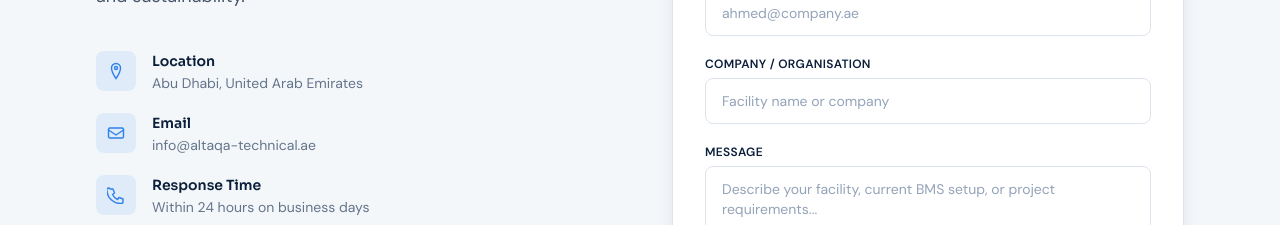
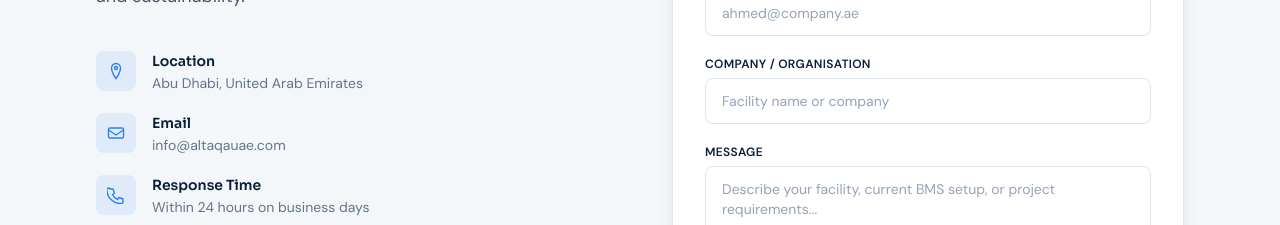
Before and after one commit to MahsMoga/altaqa-website, a Next.js app: page / in a window 1280 px wide. Shown: the part 7680-7905 px from the top of the page. Built offline with nearby package versions, Linux system fonts and the light colour scheme.

Commit message:
Updated footer support text

```diff
--- a/components/Contact.tsx
+++ b/components/Contact.tsx
@@ -55,7 +55,7 @@ export default function Contact() {
                   <div className="text-navy font-semibold text-sm mb-0.5" style={{ fontFamily: 'var(--font-sora)' }}>
                     Email
                   </div>
-                  <div className="text-slate-500 text-sm">info@altaqa-technical.ae</div>
+                  <div className="text-slate-500 text-sm">info@altaqauae.com</div>
                 </div>
               </div>
 
```
